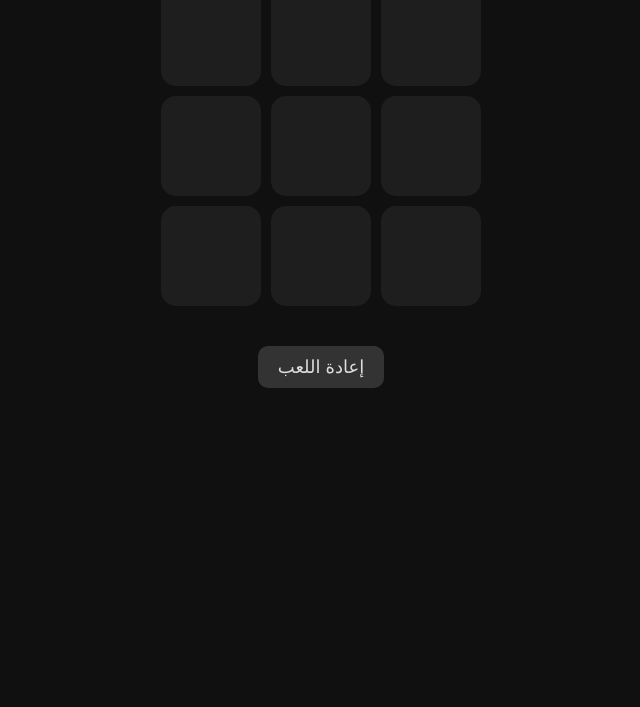
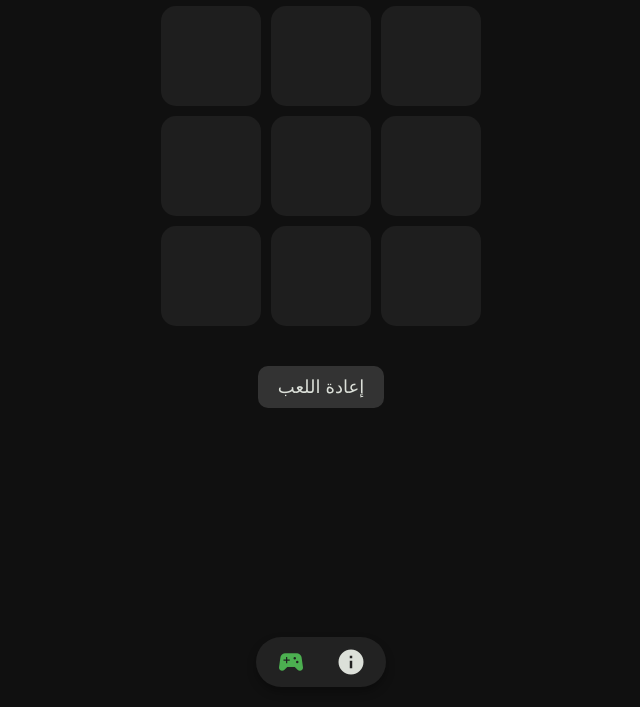
Before and after one commit to sandkshnbh/xo, a plain HTML site: page index.html in a window 1280 px wide. Shown: the part 93-800 px from the top of the page, without its empty margins (319-959 px from the left). Drawn offline with Linux system fonts and the light colour scheme.

Commit message:
Update index.html

```diff
--- a/index.html
+++ b/index.html
@@ -1,9 +1,11 @@
+
 <!DOCTYPE html>
 <html lang="ar">
 <head>
     <meta charset="UTF-8">
     <meta name="viewport" content="width=device-width, initial-scale=1.0">
     <title>لعبة X O</title>
+    <link href="https://fonts.googleapis.com/icon?family=Material+Icons" rel="stylesheet">
     <style>
         body {
             background-color: #101010;
@@ -52,14 +54,54 @@
             border-radius: 10px;
             cursor: pointer;
         }
+        .bottom-nav {
+            position: fixed;
+            bottom: 20px;
+            left: 50%;
+            transform: translateX(-50%);
+            background-color: #222;
+            border-radius: 30px;
+            display: flex;
+            padding: 10px 20px;
+            gap: 30px;
+            box-shadow: 0px 5px 10px rgba(0, 0, 0, 0.3);
+        }
+        .nav-icon {
+            color: #DCE0D9;
+            font-size: 30px;
+            cursor: pointer;
+        }
+        .nav-icon.active {
+            color: #4CAF50;
+        }
+        .page {
+            display: none;
+            padding: 20px;
+        }
+        .page.active {
+            display: block;
+        }
     </style>
 </head>
 <body>
 
-    <h1>لعبة X O</h1>
-    <div class="board" id="board"></div>
-    <div class="message" id="message"></div>
-    <button class="reset" onclick="resetGame()">إعادة اللعب</button>
+    <div id="gamePage" class="page active">
+        <h1>لعبة X O</h1>
+        <div class="board" id="board"></div>
+        <div class="message" id="message"></div>
+        <button class="reset" onclick="resetGame()">إعادة اللعب</button>
+    </div>
+
+    <div id="aboutPage" class="page">
+        <h1>حول اللعبة</h1>
+        <p>تم تطوير هذه اللعبة بواسطة <strong>سند كشنبه</strong></p>
+        <p>لعبة X O بتصميم داكن، ذكاء اصطناعي قوي، وعبارات ليبية مضحكة لجعل التجربة ممتعة!</p>
+    </div>
+
+    <div class="bottom-nav">
+        <span class="material-icons nav-icon active" onclick="showPage('gamePage', this)">sports_esports</span>
+        <span class="material-icons nav-icon" onclick="showPage('aboutPage', this)">info</span>
+    </div>
 
     <script>
         const boardElement = document.getElementById("board");
@@ -199,6 +241,13 @@
             createBoard();
         }
 
+        function showPage(pageId, element) {
+            document.querySelectorAll('.page').forEach(p => p.classList.remove('active'));
+            document.getElementById(pageId).classList.add('active');
+            document.querySelectorAll('.nav-icon').forEach(icon => icon.classList.remove('active'));
+            element.classList.add('active');
+        }
+
         createBoard();
     </script>
 
```
